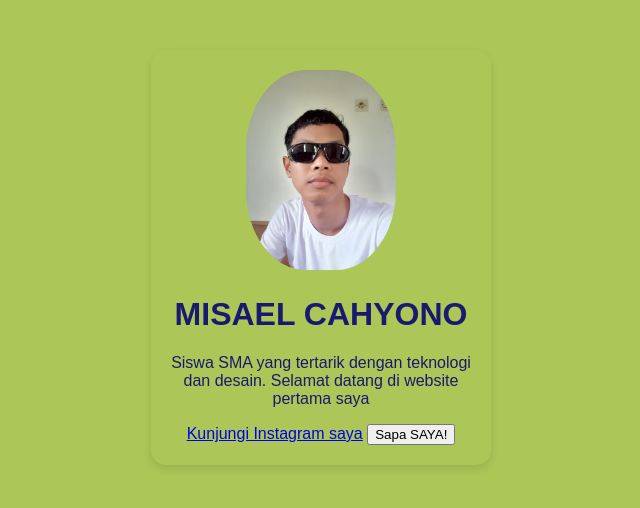
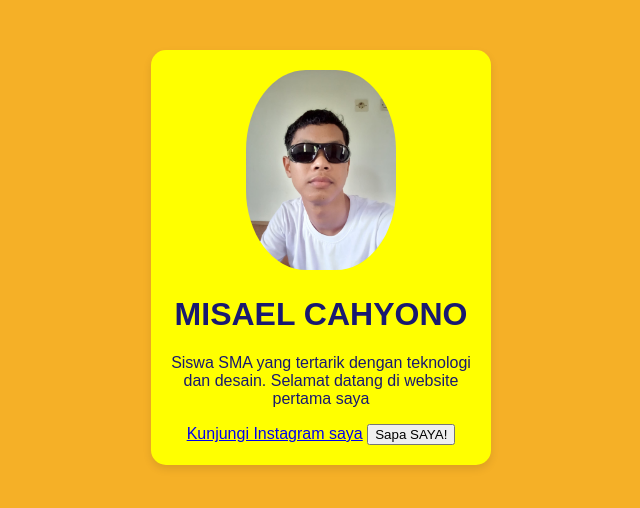
Before and after one commit to misael-cahyono/PelatianTIK, a plain HTML site: page index.html in a window 1280 px wide. Shown: the whole page, without its empty margins (319-959 px from the left). Drawn offline with Linux system fonts and the light colour scheme.

Commit message:
Change background colors in style.css

```diff
--- a/style.css
+++ b/style.css
@@ -1,5 +1,5 @@
 body {
-  background-color: #ACC658; /* warna kuning cerah */
+  background-color: #F5B027; /* warna kuning cerah */
   font-family: Arial, sans-serif; /* jenis huruf yang bersih dan mudah dibaca */
   color: #191970; /* warna teks utama (Biru Gelap) */
 }
@@ -8,7 +8,7 @@ body {
   width: 300px;
   margin: 50px auto; /* 50px jarak atas/bawah, auto menengahkan kiri/kanan */
   padding: 20px;
-  background-color: yellow-blue;
+  background-color: yellow;
   border-radius: 15px; /* membuat sudut menjadi melengkung */
   box-shadow: 0 4px 8px rgba(0,0,0,0.1);  /* efek bayangan */
   text-align: center; /* menengahkan semua teks di dalam kartu */
```
